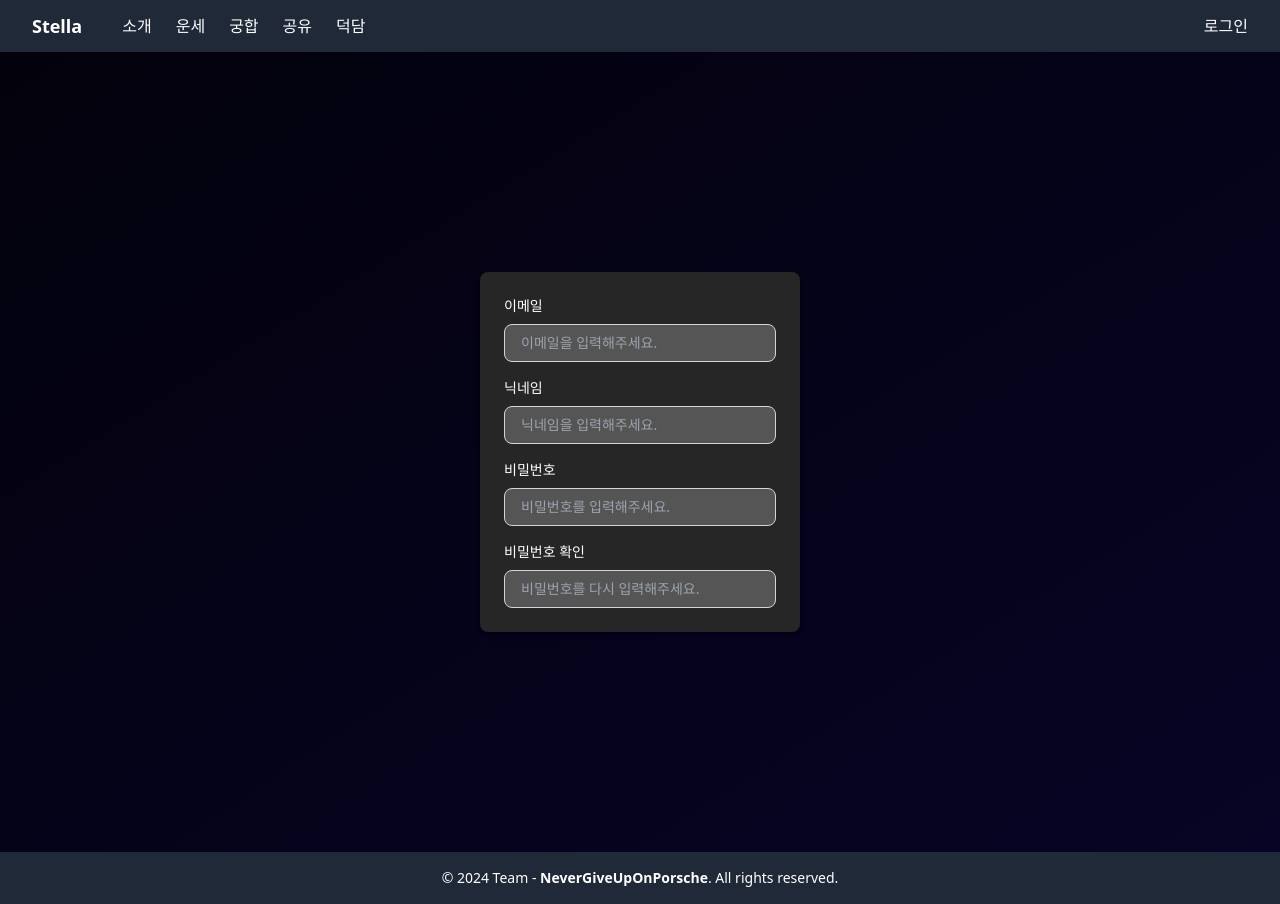
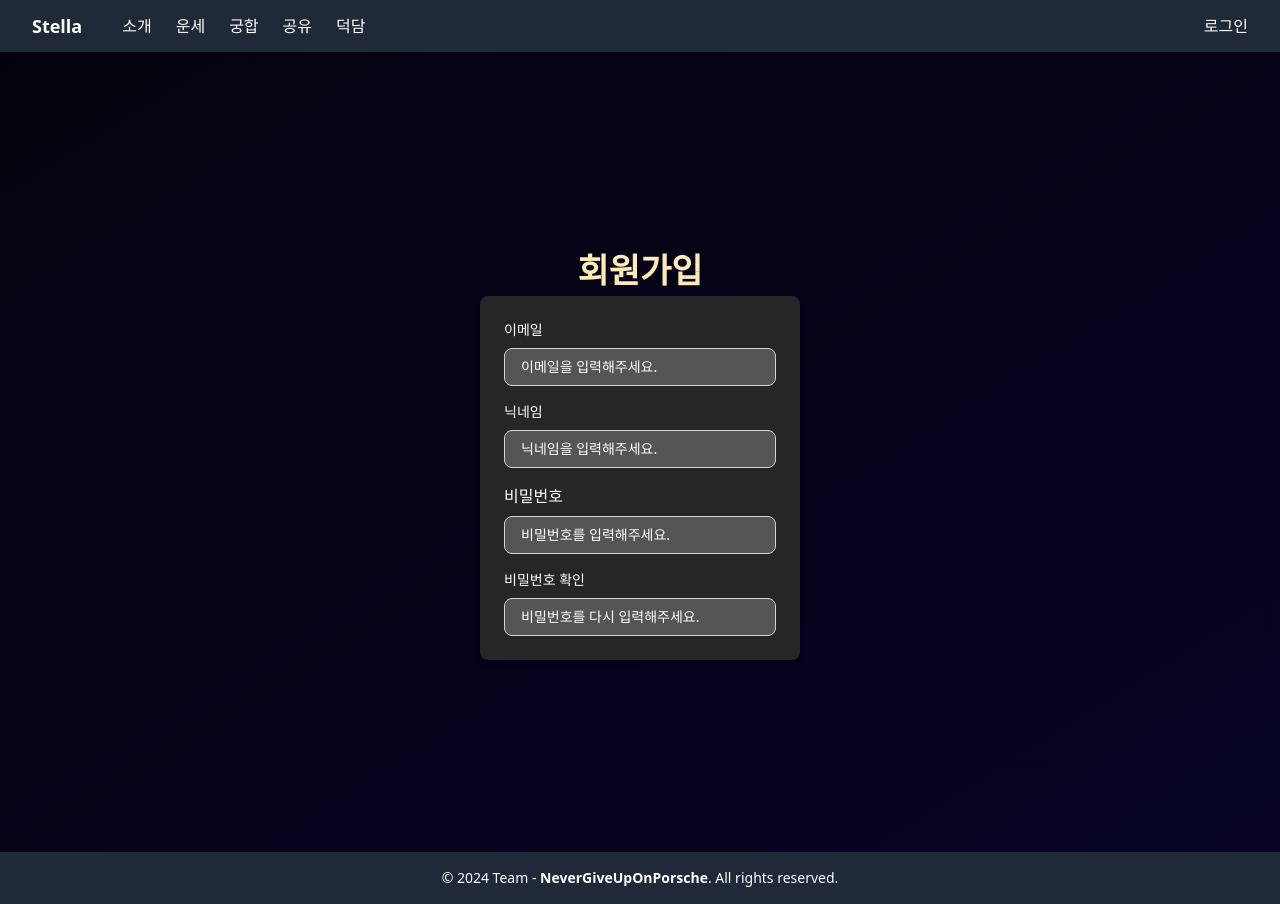
Before and after one commit to Noonsae/Horoscope-Project, a Next.js app: page /sign-up in a window 1280 px wide. Built offline with nearby package versions, Linux system fonts and the light colour scheme; no server answers.

Commit message:
feat: css 변경

```diff
--- a/src/app/(auth)/sign-in/_components/SignInForm.tsx
+++ b/src/app/(auth)/sign-in/_components/SignInForm.tsx
@@ -20,7 +20,7 @@ const SignInForm: React.FC = () => {
           value={email}
           onChange={(e) => setEmail(e.target.value)}
           placeholder="아이디를 입력해주세요."
-          className="block w-full px-4 py-2 border rounded-lg text-sm text-gray-900 border-gray-300 focus:ring-blue-500 focus:border-blue-500"
+          className="block w-full px-4 py-2 border rounded-lg text-sm bg-[#555555] text-gray-900 border-gray-300 focus:ring-blue-500 focus:border-blue-500"
         />
         <label className="block text-white text-sm font-medium mt-4 mb-2">비밀번호</label>
         <input
@@ -28,7 +28,7 @@ const SignInForm: React.FC = () => {
           value={password}
           onChange={(e) => setPassword(e.target.value)}
           placeholder="비밀번호를 입력해주세요."
-          className="block w-full px-4 py-2 border rounded-lg text-sm text-gray-900 border-gray-300 focus:ring-blue-500 focus:border-blue-500"
+          className="block w-full px-4 py-2 border rounded-lg text-sm bg-[#555555] text-gray-900 border-gray-300 focus:ring-blue-500 focus:border-blue-500"
         />
         <button
           type="submit"
--- a/src/app/(auth)/sign-up/_components/InputGroup.tsx
+++ b/src/app/(auth)/sign-up/_components/InputGroup.tsx
@@ -9,6 +9,7 @@ interface InputGroupProps {
 const InputGroup: React.FC<InputGroupProps> = ({ formData, handleInputChange }) => {
   return (
     <div>
+      <h1 className="text-[#FFEAB8] text-[34px] font-bold flex justify-center"> 회원가입 </h1>
       <form className="bg-[#262626] p-6 rounded-lg shadow-md w-80">
         <label className="block text-white text-sm font-medium mb-2">이메일</label>
         <input
@@ -17,7 +18,7 @@ const InputGroup: React.FC<InputGroupProps> = ({ formData, handleInputChange })
           value={formData.email}
           onChange={handleInputChange}
           placeholder="이메일을 입력해주세요."
-          className="block w-full px-4 py-2 border rounded-lg text-sm text-gray-900 border-gray-300 bg-[#555555]"
+          className="block w-full px-4 py-2 border rounded-lg text-sm text-[#F1F1F1] border-gray-300 bg-[#555555] placeholder-white"
           required
         />
         <label className="block text-white text-sm font-medium mt-4 mb-2">닉네임</label>
@@ -27,17 +28,17 @@ const InputGroup: React.FC<InputGroupProps> = ({ formData, handleInputChange })
           value={formData.nickname}
           onChange={handleInputChange}
           placeholder="닉네임을 입력해주세요."
-          className="block w-full px-4 py-2 border rounded-lg text-sm text-gray-900 border-gray-300 bg-[#555555]"
+          className="block w-full px-4 py-2 border rounded-lg text-sm text-[#F1F1F1] border-gray-300 bg-[#555555] placeholder-white"
           required
         />
-        <label className="block text-white text-sm font-medium mt-4 mb-2">비밀번호</label>
+        <label className="block text-white text-[16px] font-medium mt-4 mb-2">비밀번호</label>
         <input
           type="password"
           name="password"
           value={formData.password}
           onChange={handleInputChange}
           placeholder="비밀번호를 입력해주세요."
-          className="block w-full px-4 py-2 border rounded-lg text-sm text-gray-900 border-gray-300 bg-[#555555]"
+          className="block w-full px-4 py-2 border rounded-lg text-sm text-[#F1F1F1] border-gray-300 bg-[#555555] placeholder-white"
           required
         />
         <label className="block text-white text-sm font-medium mt-4 mb-2">비밀번호 확인</label>
@@ -47,7 +48,7 @@ const InputGroup: React.FC<InputGroupProps> = ({ formData, handleInputChange })
           value={formData.confirmPassword}
           onChange={handleInputChange}
           placeholder="비밀번호를 다시 입력해주세요."
-          className="block w-full px-4 py-2 border rounded-lg text-sm text-gray-900 border-gray-300 bg-[#555555]"
+          className="block w-full px-4 py-2 border rounded-lg text-sm text-[#F1F1F1] border-gray-300 bg-[#555555] placeholder-white"
           required
         />
       </form>
```
